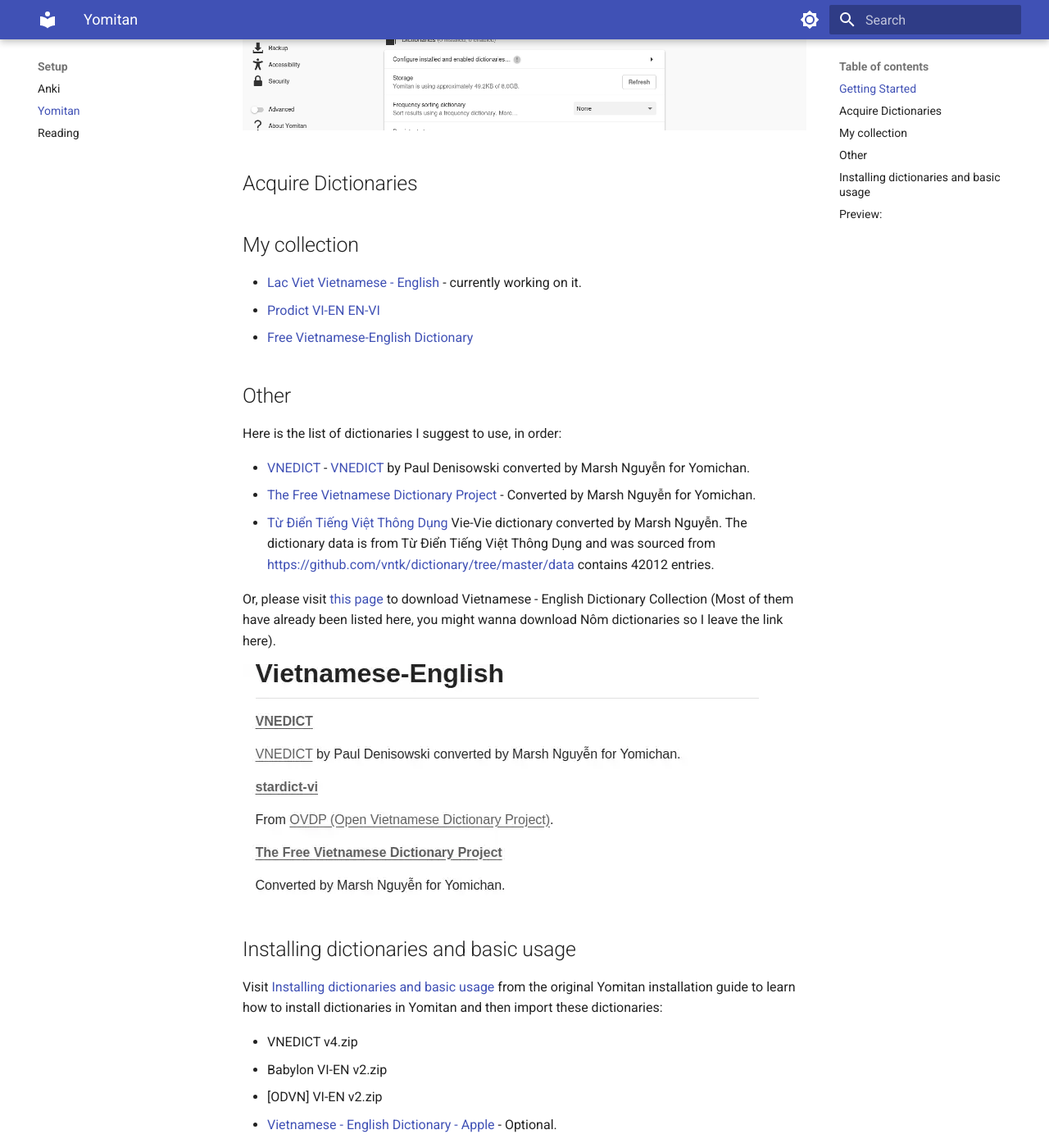
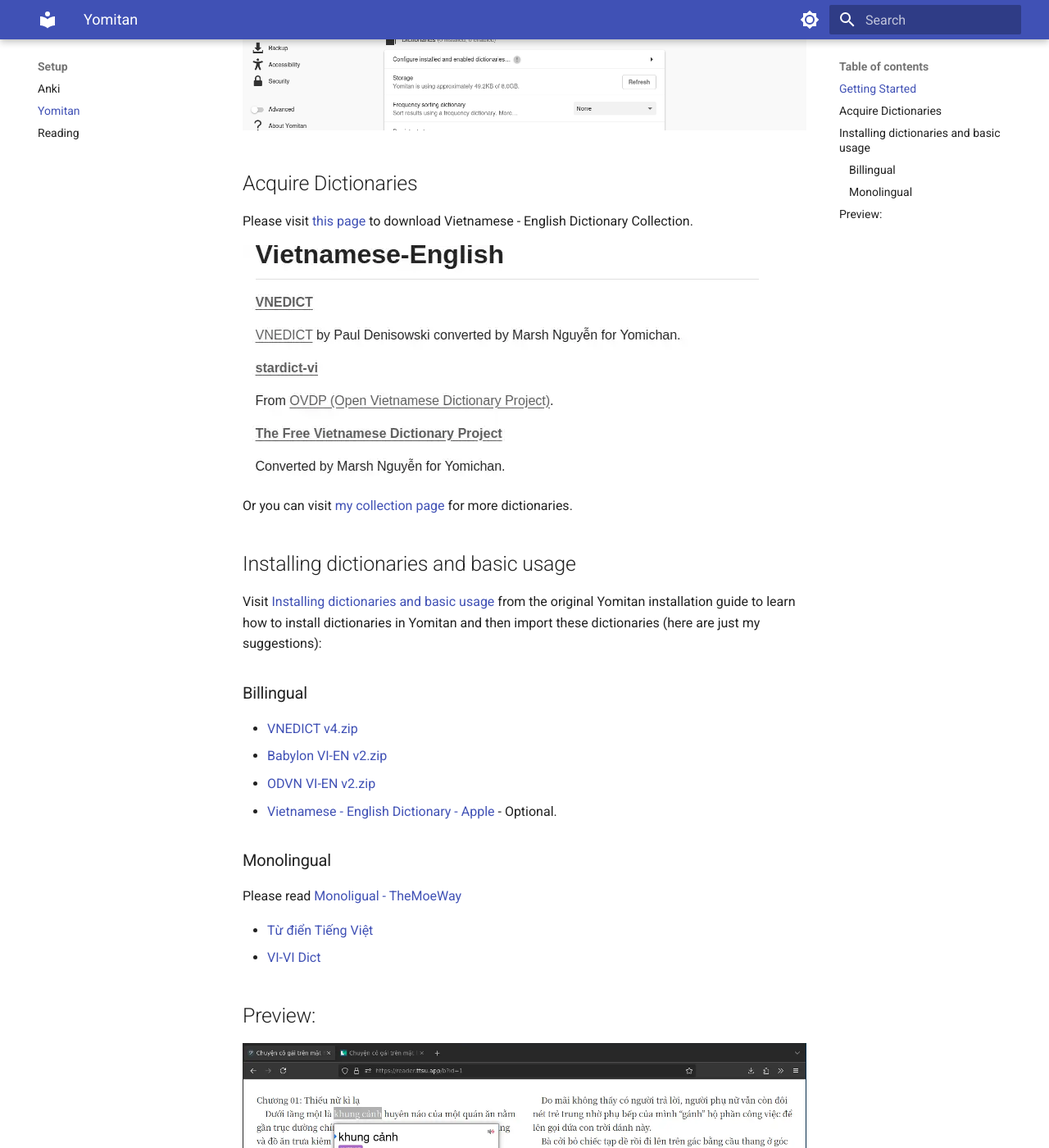
Before and after one commit to daihocmo/learn-vietnamese, an MkDocs documentation site: the page built from docs/yomitan.md, in a window 1280 px wide and 1400 px high, scrolled down 574 px. Shown: the whole window at 82% size. Built offline with MkDocs 1.6.1 and Material for MkDocs 9.7.7, drawn with Linux system fonts in a browser that asks for light colours.

Commit message:
Cập nhật bài cài đặt Yomitan

```diff
--- a/docs/yomitan.md
+++ b/docs/yomitan.md
@@ -6,31 +6,27 @@
 
 ## Acquire Dictionaries
 
-## My collection
-- [Lac Viet Vietnamese - English]() - currently working on it.
-- [Prodict VI-EN EN-VI](https://github.com/onlyduyy/viet-yomitan/releases/download/v0.0.1/prodict_vi-en.zip)
-- [Free Vietnamese-English Dictionary](https://github.com/onlyduyy/viet-yomitan/releases/download/v0.0.1/free_vi-en_dictionary.zip)
-
-
-## Other
-Here is the list of dictionaries I suggest to use, in order:
-
-- [VNEDICT](https://www.mediafire.com/folder/9ss2pn046fcjo/Vi%E1%BB%87t_-_Anh) - [VNEDICT](http://www.denisowski.org/Vietnamese/Vietnamese.html) by Paul Denisowski converted by Marsh Nguyễn for Yomichan.
-- [The Free Vietnamese Dictionary Project](https://www.mediafire.com/file/zkr1i29t7d6vxth/%5BVI_-_VI%5D_dict.zip/file) - Converted by Marsh Nguyễn for Yomichan.
-- [Từ Điển Tiếng Việt Thông Dụng](https://www.mediafire.com/file/ekopqoj0627tpkw/T%E1%BB%AB_%C4%91i%E1%BB%83n_ti%E1%BA%BFng_Vi%E1%BB%87t.zip/file) Vie-Vie dictionary converted by Marsh Nguyễn. The dictionary data is from Từ Điển Tiếng Việt Thông Dụng and was sourced from <https://github.com/vntk/dictionary/tree/master/data> contains 42012 entries.
-
-
-Or, please visit [this page](https://github.com/MarvNC/yomichan-dictionaries?tab=readme-ov-file#vietnamese-english) to download Vietnamese - English Dictionary Collection (Most of them have already been listed here, you might wanna download Nôm dictionaries so I leave the link here).
+Please visit [this page](https://github.com/MarvNC/yomichan-dictionaries?tab=readme-ov-file#vietnamese-english) to download Vietnamese - English Dictionary Collection.
 
 ![viet-eng-dictionary](./Image/vie-eng-dictionary.webp)
 
+Or you can visit [my collection page](https://github.com/onlyduyy/viet-yomitan) for more dictionaries.
+
 ## Installing dictionaries and basic usage
-Visit [Installing dictionaries and basic usage](https://learnjapanese.moe/yomichan/#installing-dictionaries-and-basic-usage) from the original Yomitan installation guide to learn how to install dictionaries in Yomitan and then import these dictionaries:
+Visit [Installing dictionaries and basic usage](https://learnjapanese.moe/yomichan/#installing-dictionaries-and-basic-usage) from the original Yomitan installation guide to learn how to install dictionaries in Yomitan and then import these dictionaries (here are just my suggestions):
 
-- VNEDICT v4.zip
-- Babylon VI-EN v2.zip
-- [ODVN] VI-EN v2.zip
+### Billingual
+
+- [VNEDICT v4.zip](https://www.mediafire.com/file/2uouyurvtqph6nk/VNEDICT_v4.zip/file)
+- [Babylon VI-EN v2.zip](https://www.mediafire.com/file/14cljd9ta8k2r7d/Babylon_VI-EN_v2.zip/file)
+- [ODVN VI-EN v2.zip](https://www.mediafire.com/file/xwpqadhb8hsjoqa/%255BOVDP%255D_VI-EN_v2.zip/file)
 - [Vietnamese - English Dictionary - Apple](https://drive.proton.me/urls/XZRWCKDM54#Bnq28tvMixEm) - Optional.
+
+### Monolingual
+Please read [Monoligual - TheMoeWay](https://learnjapanese.moe/monolingual/)
+
+- [Từ điển Tiếng Việt](https://www.mediafire.com/file/ekopqoj0627tpkw/T%25E1%25BB%25AB_%25C4%2591i%25E1%25BB%2583n_ti%25E1%25BA%25BFng_Vi%25E1%25BB%2587t.zip/file)
+- [VI-VI Dict](https://www.mediafire.com/file/zkr1i29t7d6vxth/%255BVI_-_VI%255D_dict.zip/file)
 
 
 ## Preview:
```
